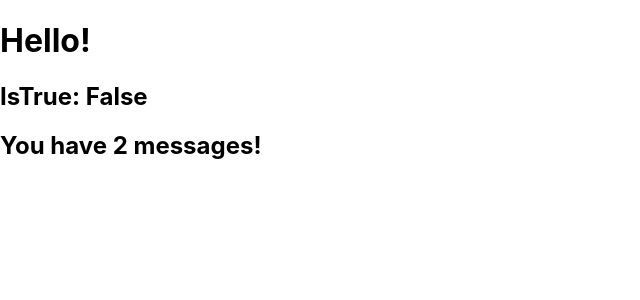
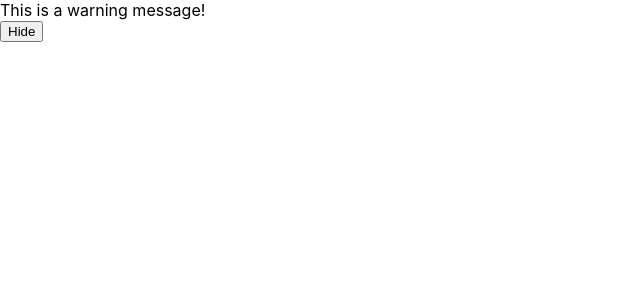
Before and after one commit to SonyNakarmi/ReactFamilarization, a React (Create React App) app: page / in a window 1280 px wide. Shown: the top 300 px of the page, without its empty margins (0-640 px from the left). Built offline with nearby package versions, Linux system fonts and the light colour scheme.

Commit message:
Hiding components
Hiding components

```diff
--- /dev/null
+++ b/src/PreventRendering.js
@@ -0,0 +1,40 @@
+import React from 'react';
+
+function WarningBanner(props){
+    if(!props.warn){
+        return null;
+    }
+
+    return(
+        <div>
+            This is a warning message!
+        </div>
+    );
+}
+
+class Page extends React.Component{
+    constructor(props){
+        super(props);
+        this.state = {showWarning:true};
+        this.handleToggleClick = this.handleToggleClick.bind(this);
+    }
+
+    handleToggleClick(){
+        this.setState(state =>
+            ({showWarning: !state.showWarning
+        }));
+    }
+
+    render(){
+        return(
+            <div>
+                <WarningBanner warn={this.state.showWarning} />
+                <button onClick={this.handleToggleClick}>
+                    {this.state.showWarning? 'Hide' : 'Show'}
+                </button>
+            </div>
+        );
+    }
+}
+
+export default Page;
--- a/src/index.js
+++ b/src/index.js
@@ -10,7 +10,8 @@
 //import Toggle from './HandlingEvents'
 // import Greeting from './ConditionalRendering';
 //import LoginControl from './StatefulComponents';
-import MailboxRenderer from './Conditional';
+//import MailboxRenderer from './Conditional';
+import Page from './PreventRendering';
 
 // Please import relevant components that you want to view from js files and use them in ReactDOM.render()
 // method as 1st param. Below is list of some params
@@ -19,7 +20,7 @@
 // State & LifeCycle- call LifeCycleMetods.js file  component
 
 ReactDOM.render(
-    <MailboxRenderer />
+    <Page />
     ,
   document.getElementById('root')
 );
```
